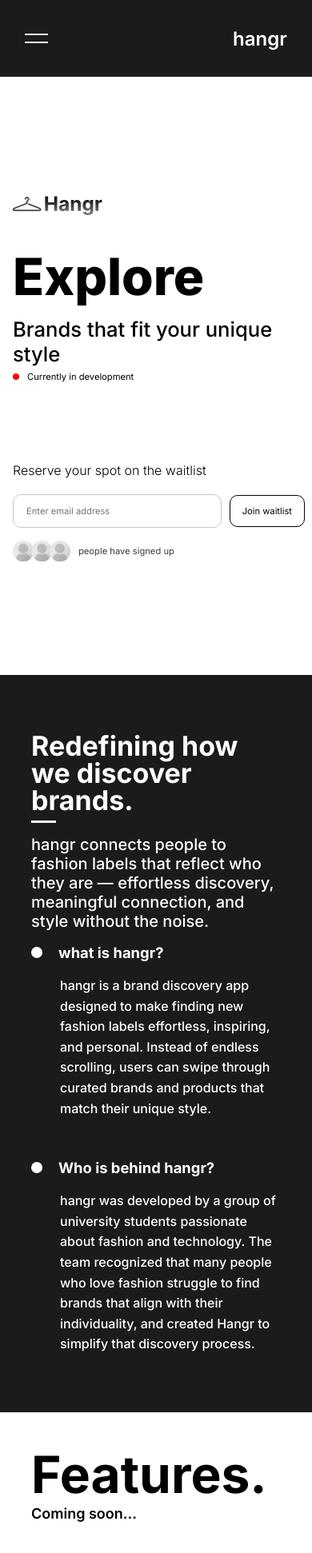
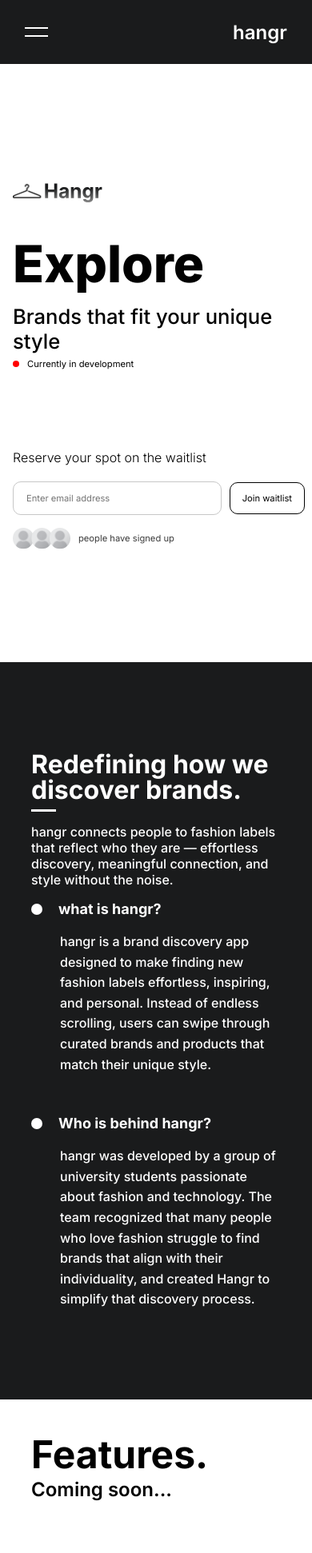
Before and after one commit to caydeny/hangr-signup, a React (Vite) app: page / in a window 390 px wide. Shown: the top 1942 px of the page at 80% size. Built offline with nearby package versions, Linux system fonts and the light colour scheme; no server answers.

Commit message:
Update navbar animations

```diff
--- a/src/components/Navbar.css
+++ b/src/components/Navbar.css
@@ -8,12 +8,15 @@
   background-color: #1A1B1C;
   padding: 2rem 8vw;
   box-sizing: border-box;
+  z-index: 10;
+  position: relative;
 }
 
 .navbar__title {
   font-size: 1.5rem;
   color: white;
   font-weight: 600;
+  opacity: 1;
 }
 
 .navbar__links {
@@ -32,10 +35,36 @@
   display: none;
 }
 
+/* hamburger bars */
+.bar {
+  width: 1.8rem;
+  height: 0.15rem;
+  background-color: white;
+  display: block;
+  transition: transform 0.2s ease-in-out;
+  transform-origin: center;
+}
+
+/* when the toggle has the .open class, animate the two bars into an X */
+.navbar__toggle.open .bar:nth-child(1) {
+  transform: translateY(5px) rotate(45deg);
+}
+
+.navbar__toggle.open .bar:nth-child(2) {
+  transform: translateY(-5px) rotate(-45deg);
+}
+
+.no-scroll {
+  overflow: hidden;
+  height: 100%;
+  touch-action: none;
+}
+
+
 @media (max-width: 768px) {
 
   .navbar {
-    height: 6rem;
+    height: 5rem;
   }
 
   .navbar__toggle {
@@ -45,35 +74,65 @@
     gap: 0.5rem;
   }
 
+  .navbar__toggle.open {
+    .bar.active
+  }
+
   .bar {
     width: 1.8rem;
     height: 0.15rem;
     background-color: white;
   }
 
+  .bar.active:nth-child(1) {
+    transform: rotateX(60deg);
+    transition: transform 0.3s ease-in-out;
+  }
+
+  .bar.active:nth-child(2) {
+    transform: rotateX('angle');
+  }
+
+
   .navbar__links {
     position: absolute;
-    top: 6rem;
+    left: 0;
+    width: 100%;
+    top: 100%;
+    height: 100vh;
+    display: flex;
+    flex-direction: column;
+    align-items: center;
+    gap: 5rem;
+    background-color: #1A1B1C;
+    transform: translateX(-100%);
+    opacity: 0;
+    pointer-events: none;
+    transition: transform 0.3s ease-in-out, opacity 0.3s ease-in-out;
+    z-index: 9999;
+    padding-top: 40%;
+  }
+
+  .navbar__links.active {
+    opacity: 1;
+    transform: translateX(0);
+    position: absolute;
     left: 0;
     width: 100%;
     background-color: #1A1B1C;
     flex-direction: column;
     align-items: center;
-    display: none;
+    pointer-events: auto;
   }
 
-  .navbar__links.active {
-    display: flex;
-    align-items: center;
-    justify-content: center;
-    height: 20rem;
-    z-index: 9999;
+  .navbar__title {
+    opacity: 1;
+    transform: none;
+    transition: opacity 0.4s ease-in-out;
   }
 
   .navbar__title.inactive {
-    color: #1A1B1C;
+    opacity: 0;
+    pointer-events: none;
   }
 }
-@media (max-width: 600px) {
-
-}
--- a/src/components/Navbar.jsx
+++ b/src/components/Navbar.jsx
@@ -1,8 +1,19 @@
-import { useState } from "react";
+import { useState, useEffect } from "react";
 import './Navbar.css'
 
 function Navbar() {
   const [isOpen, setIsOpen] = useState(false);
+
+  useEffect(() => {
+    if (isOpen) {
+      document.body.classList.add('no-scroll');
+    } else {
+      document.body.classList.remove('no-scroll');
+    }
+    return () => {
+      document.body.classList.remove('no-scroll');
+    };
+  }, [isOpen]);
 
   return (
     <nav className="navbar">
--- a/src/pages/About.css
+++ b/src/pages/About.css
@@ -97,6 +97,7 @@
   .about__subheader {
     width: 200%;
     margin-bottom: 20%;
+
   }
 }
 
@@ -106,41 +107,54 @@
     flex-direction: column;
   }
   .about__header {
-    font-size: 3rem;
+    font-size: 300%;
     line-height: 120%;
   }
 
   .about__subheader {
-    font-size: 1.25rem;
     margin-bottom: 10%;
   }
 
   .about__point-title {
-    font-size: 2rem;
   }
 
   .about__point-desc {
     width: 100%;
-    font-size: 1.15rem;
     max-width: 100%;
   }
 }
 
 @media (max-width: 600px) {
   .about__header {
-    font-size: 2.125rem;
     line-height: 100%;
+    font-size: 250%;
   }
 
   .about__subheader {
-    font-size: 1.25rem;
   }
 
   .about__point-title {
-    font-size: 1.15rem;
   }
 
   .about__point-desc {
     font-size: 1rem;
   }
 }
+
+@media (max-width: 480px) {
+  .about__header {
+    font-size: 200%;
+  }
+
+  .about__subheader {
+    font-size: 100%;
+  }
+
+  .about__point-title {
+    font-size: 1.125rem;
+  }
+
+  .about__point-desc {
+    font-size: 1rem;
+  }
+}
--- a/src/pages/Contact.css
+++ b/src/pages/Contact.css
@@ -56,7 +56,7 @@
 }
 @media (max-width: 600px) {
   .contact__header {
-    font-size: 3.25rem;
+    font-size: 3rem;
     margin-bottom: 2%;
   }
 
--- a/src/pages/FAQ.css
+++ b/src/pages/FAQ.css
@@ -70,8 +70,12 @@
 
 @media (max-width: 600px) {
 
+  .faq {
+    height: 100%;
+  }
+
   .faq__header {
-    font-size: 4rem;
+    font-size: 3rem;
   }
 
   .faq__list {
@@ -80,7 +84,7 @@
   }
 
   .faq__question {
-    font-size: 1.15rem;
+    font-size: 1.125rem;
   }
 
   .faq__answer {
--- a/src/pages/Features.css
+++ b/src/pages/Features.css
@@ -20,16 +20,6 @@
 @media (max-width: 768px) {
 
   .features__header {
-    font-size: 4rem;
+    font-size: 3rem;
   }
 }
-
-@media (max-width: 600px) {
-
-  .features__header {
-    font-size: 4rem;
-  }
-  .features__subheader {
-    font-size: 1.125rem;
-  }
-}
```
